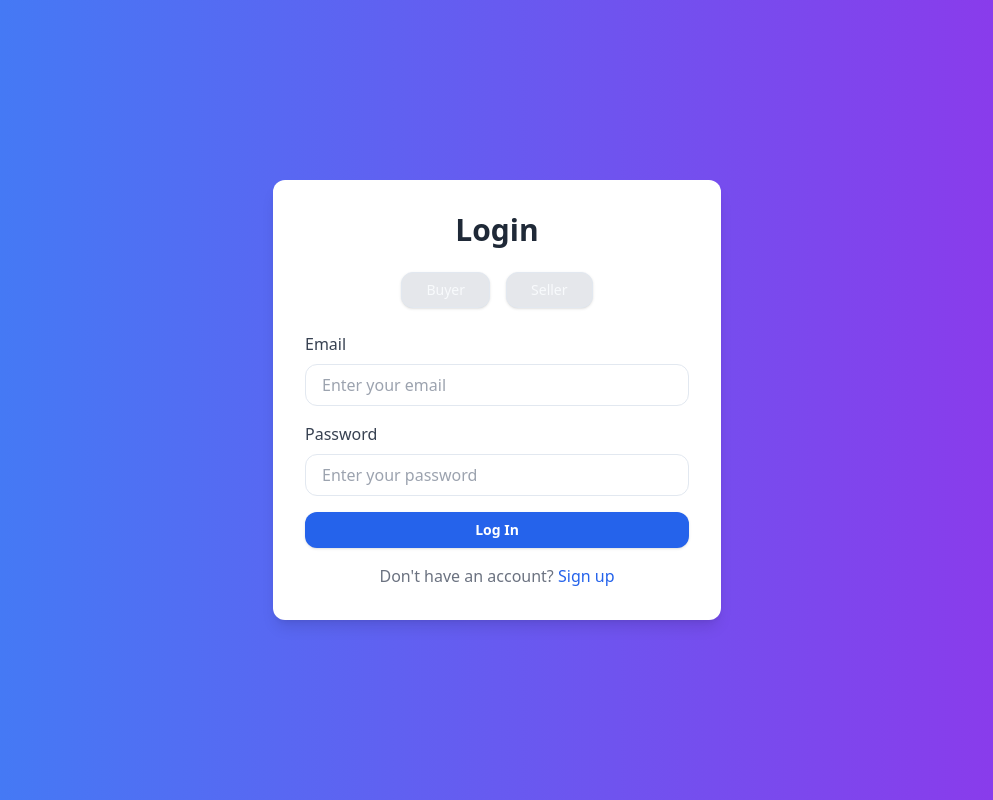
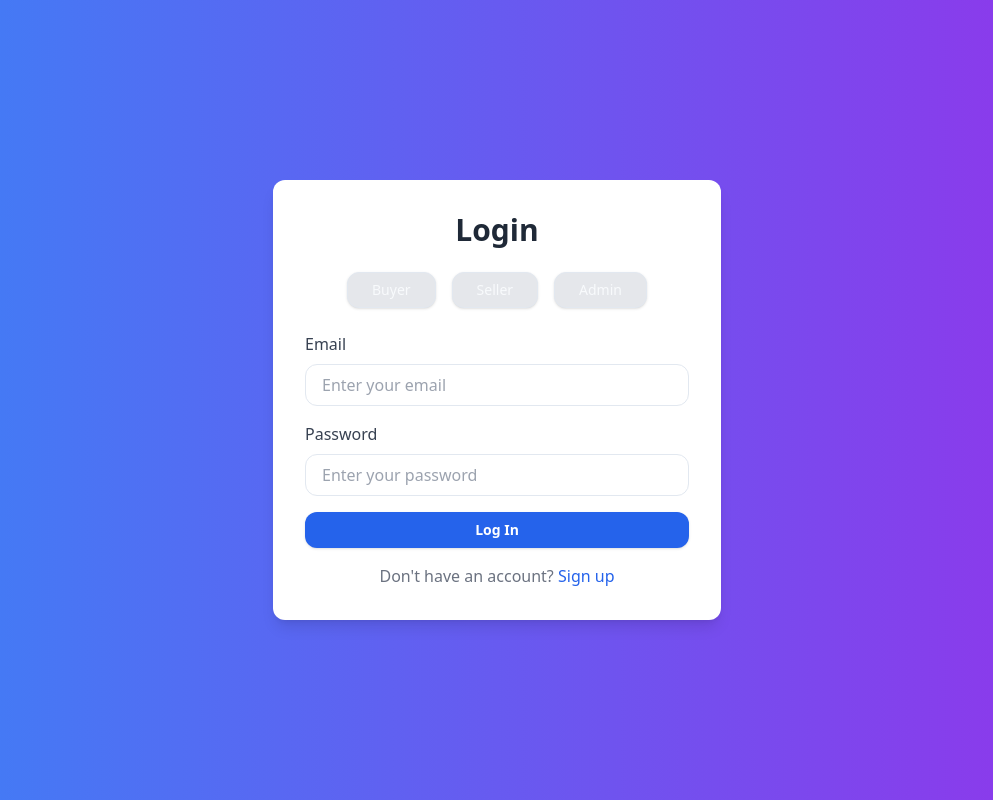
Before and after one commit to doney25/PETVERSE, a React (Vite) app in the folder frontend/: page /login in a window 1280 px wide. Shown: the whole page, without its empty margins (143-1136 px from the left). Built offline with nearby package versions, Linux system fonts and the light colour scheme; no server answers.

Commit message:
admin button added to loginpage

```diff
--- a/frontend/src/pages/auth/Loginpage.jsx
+++ b/frontend/src/pages/auth/Loginpage.jsx
@@ -48,8 +48,10 @@ const LoginPage = () => {
       setUserRole(data.user.role);
       setSuccessMessage("Login successful!");
       setError("");
-      if (data.user.role === "admin" || data.user.role === "seller") {
-        navigate("/dashboard"); // Redirect to dashboard for admin or seller
+      if (data.user.role === "admin") {
+        navigate("/dashboard"); // Redirect to admin dashboard
+      } else if (data.user.role === "seller") {
+        navigate("/dashboard"); // Redirect to dashboard for seller
       } else if (data.user.role === "buyer") {
         navigate("/shop/home"); // Redirect to shop home for buyer
       }
@@ -93,6 +95,14 @@ const LoginPage = () => {
             }`}
           >
             Seller
+          </Button>
+          <Button
+            onClick={() => setRole("admin")}
+            className={`px-6 py-2 rounded-lg border cursor-pointer mx-2 ${
+              role === "admin" ? "bg-blue-700 text-white" : "bg-gray-200"
+            }`}
+          >
+            Admin
           </Button>
         </div>
 
```
